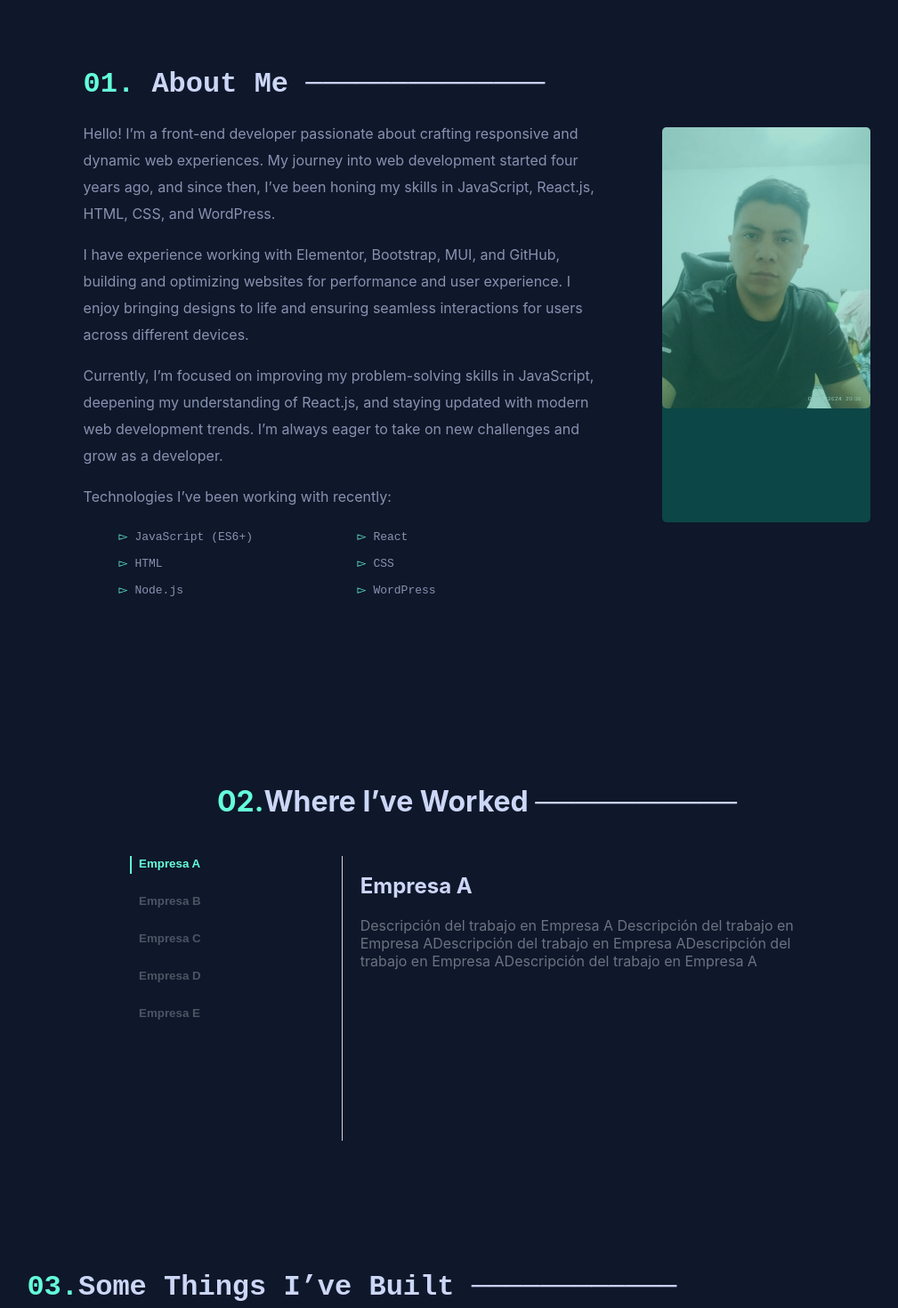
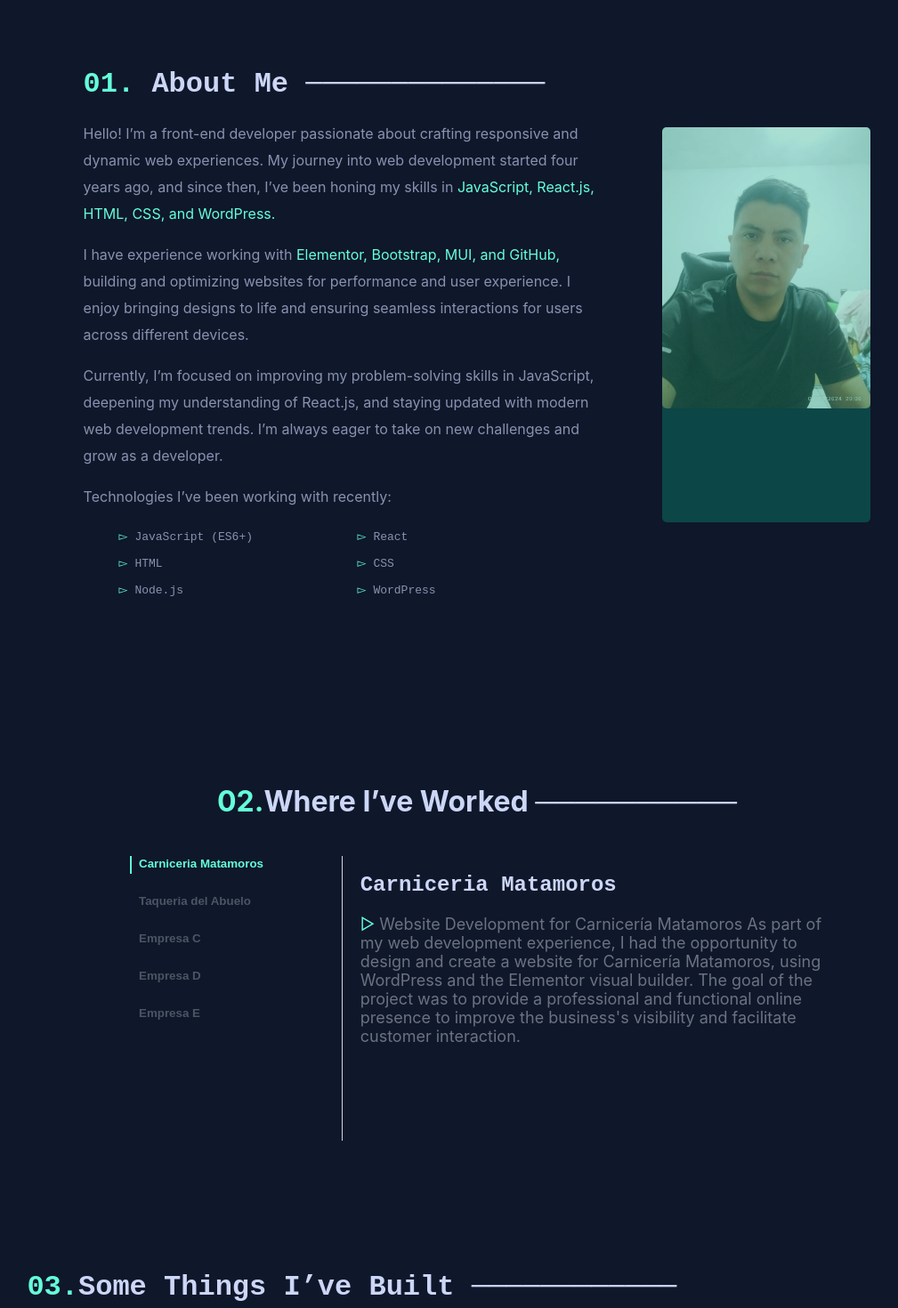
Before and after one commit to Xhan88/christianmq, a React (Vite) app: page / in a window 1280 px wide. Shown: the part 820-2290 px from the top of the page at 89% size, without its empty margins (104-1113 px from the left). Built offline with nearby package versions, Linux system fonts and the light colour scheme.

Commit message:
21-march-2025

```diff
--- a/src/AboutMe/AboutMe.jsx
+++ b/src/AboutMe/AboutMe.jsx
@@ -1,39 +1,3 @@
-// import "../../src/AboutMe.css"
-
-// const AboutMe = React.forwardRef((props, ref)) => {
-//   return (
-//     <div className="about-me-container">
-//      <div className="text-container">
-//       <h1 className="title-about"><span>01.</span> About Me  ──────────────</h1>
-//       <p>
-//       Hello! I’m a front-end developer passionate about crafting responsive and dynamic web experiences. My journey into web development started four years ago, and since then, I’ve been honing my skills in JavaScript, React.js, HTML, CSS, and WordPress.
-//       </p>
-//       <p>
-//       I have experience working with Elementor, Bootstrap, MUI, and GitHub, building and optimizing websites for performance and user experience. I enjoy bringing designs to life and ensuring seamless interactions for users across different devices.
-//       </p>
-//       <p>
-//       Currently, I’m focused on improving my problem-solving skills in JavaScript, deepening my understanding of React.js, and staying updated with modern web development trends. I’m always eager to take on new challenges and grow as a developer.
-//       </p>
-//       <p>Technologies I’ve been working with recently:</p>
-//       <ul className='order-list'>
-//         <li><span>▻</span>   JavaScript (ES6+)</li>
-//         <li><span>▻</span>   React</li>
-//         <li><span>▻</span>   HTML</li>
-//         <li><span>▻</span>   CSS</li>
-//         <li><span>▻</span>   Node.js</li>
-//         <li><span>▻</span>   WordPress</li>
-//       </ul>
-//       </div>
-//     <div className="img-container-chan">
-//         <img className='img-chan'src="./482.jpg" alt="" />
-//     </div>
-
-//     </div>
-
-//   );
-// };
-
-// export default AboutMe;
 
 
 import React from "react"; // Asegúrate de importar React
@@ -46,10 +10,10 @@ const AboutMe = React.forwardRef((props, ref) => {
       <div className="text-container">
         <h1 className="title-about"><span>01.</span> About Me  ──────────────</h1>
         <p>
-          Hello! I’m a front-end developer passionate about crafting responsive and dynamic web experiences. My journey into web development started four years ago, and since then, I’ve been honing my skills in JavaScript, React.js, HTML, CSS, and WordPress.
+          Hello! I’m a front-end developer passionate about crafting responsive and dynamic web experiences. My journey into web development started four years ago, and since then, I’ve been honing my skills in <span> JavaScript, React.js, HTML, CSS, and WordPress.</span>
         </p>
         <p>
-          I have experience working with Elementor, Bootstrap, MUI, and GitHub, building and optimizing websites for performance and user experience. I enjoy bringing designs to life and ensuring seamless interactions for users across different devices.
+          I have experience working with <span> Elementor, Bootstrap, MUI, and GitHub,</span>  building and optimizing websites for performance and user experience. I enjoy bringing designs to life and ensuring seamless interactions for users across different devices.
         </p>
         <p>
           Currently, I’m focused on improving my problem-solving skills in JavaScript, deepening my understanding of React.js, and staying updated with modern web development trends. I’m always eager to take on new challenges and grow as a developer.
--- a/src/Header/Header.jsx
+++ b/src/Header/Header.jsx
@@ -10,7 +10,8 @@ const Header = React.forwardRef((props, ref) => {
       </p>
       <h1 className="name">Christian Martínez.</h1>
       <h2 className="name-tex-section">I build things for the web.</h2>
-      <p className="description">I am a web developer with 4 years of experience in creating websites using Elementor, WordPress, GitHub, MUI, and Bootstrap. I have solid knowledge of HTML, CSS, JavaScript, and React.js. I am continuously improving my skills and learning new <span>technologies.</span></p>
+      <p className="description">I am a web developer with 4 years of experience in creating websites using <span> Elementor, WordPress, GitHub, MUI, and Bootstrap.</span> I have solid knowledge of
+      <span> HTML, CSS, JavaScript, and React.js.</span> I am continuously improving my skills and learning new <span>technologies.</span></p>
       <a
           href="https://github.com/Xhan88"
           target="_blank"
--- a/src/NavBar/NavBar.jsx
+++ b/src/NavBar/NavBar.jsx
@@ -182,7 +182,10 @@ const NavBar = ({ HeaderRef, aboutRef, workRef, projectsRef, contactRef }) => {
         <li onClick={() => contactRef.current.scrollIntoView({ behavior: "smooth" })}>
           <span>04.</span> Contact
         </li>
+        <a href="./MartinezCv.pdf" target="_blank" rel="noopener noreferrer">
         <button className="btn-navbar">Resume</button>
+        </a>
+
       </ol>
     </div>
   );
--- a/src/Trabajos/WorkExperience.css
+++ b/src/Trabajos/WorkExperience.css
@@ -61,12 +61,14 @@
     padding-left: 20px;
     border-left: .5px solid #d1d5db;
     height: 20rem;
+    font-size: 18px;
   }
 
-  .description2 h2 {
+  .work-title{
     font-size: 1.5rem;
     font-weight: bold;
     color: var(--light-color);
+    font-family:'SF Mono', 'Fira Code', 'Fira Mono', 'Roboto Mono', monospace;
   }
 
   .description2 p {
--- a/src/Trabajos/WorkExperience.jsx
+++ b/src/Trabajos/WorkExperience.jsx
@@ -1,61 +1,18 @@
-// import { useState } from "react";
-// import "./WorkExperience.css"; // Importamos los estilos
-
-// const experiences = [
-//   { id: 1, company: "Empresa A", description: "Descripción del trabajo en Empresa A Descripción del trabajo en Empresa ADescripción del trabajo en Empresa ADescripción del trabajo en Empresa ADescripción del trabajo en Empresa A" },
-//   { id: 2, company: "Empresa B", description: "Descripción del trabajo en Empresa B Descripción del trabajo en Empresa ADescripción del trabajo en Empresa ADescripción del trabajo en Empresa ADescripción del trabajo en Empresa ADescripción del trabajo en Empresa ADescripción del trabajo en Empresa A" },
-//   { id: 3, company: "Empresa C", description: "Descripción del trabajo en Empresa C Descripción del trabajo en Empresa ADescripción del trabajo en Empresa ADescripción del trabajo en Empresa ADescripción del trabajo en Empresa ADescripción del trabajo en Empresa ADescripción del trabajo en Empresa A" },
-//   { id: 4, company: "Empresa D", description: "Descripción del trabajo en Empresa DDescripción del trabajo en Empresa ADescripción del trabajo en Empresa ADescripción del trabajo en Empresa ADescripción del trabajo en Empresa A" },
-//   { id: 5, company: "Empresa E", description: "Descripción del trabajo en Empresa E" }
-// ];
-
-// export default function WorkExperience() {
-//   const [selectedId, setSelectedId] = useState(1);
-//   const itemHeight = 43;
-
-//   return (
-//     <>
-//     <div>
-//       <h1 className="works-02"><span>02.</span> Where I’ve Worked ──────────</h1>
-//     </div>
-//     <div className="experience-container">
-//       <div className="sidebar">
-//         <div className="vertical-line"></div>
-//         <div
-//           className="green-indicator"
-//           style={{ transform: `translateY(${(selectedId - 1) * itemHeight}px)` }}
-//         ></div>
-//         {experiences.map((exp) => (
-//           <button
-//             key={exp.id}
-//             className={`company-button ${selectedId === exp.id ? "active" : ""}`}
-//             onClick={() => setSelectedId(exp.id)}
-//           >
-//             {exp.company}
-//           </button>
-//         ))}
-//       </div>
-//       <div className="description2">
-//         <h2>{experiences.find((exp) => exp.id === selectedId).company}</h2>
-//         <p>{experiences.find((exp) => exp.id === selectedId).description}</p>
-//       </div>
-//     </div>
-//     </>
-//   );
-// }
 
 import { useState, forwardRef } from "react";
-import "./WorkExperience.css"; // Importamos los estilos
+import "./WorkExperience.css";
 
 const experiences = [
-  { id: 1, company: "Empresa A", description: "Descripción del trabajo en Empresa A Descripción del trabajo en Empresa ADescripción del trabajo en Empresa ADescripción del trabajo en Empresa ADescripción del trabajo en Empresa A" },
-  { id: 2, company: "Empresa B", description: "Descripción del trabajo en Empresa B Descripción del trabajo en Empresa ADescripción del trabajo en Empresa ADescripción del trabajo en Empresa ADescripción del trabajo en Empresa ADescripción del trabajo en Empresa ADescripción del trabajo en Empresa A" },
+  { id: 1, company: "Carniceria Matamoros", description: "Website Development for Carnicería Matamoros As part of my web development experience, I had the opportunity to design and create a website for Carnicería Matamoros, using WordPress and the Elementor visual builder. The goal of the project was to provide a professional and functional online presence to improve the business's visibility and facilitate customer interaction." },
+
+  { id: 2, company: "Taqueria del Abuelo", description: "Website Development for Taquería del Abuelo I developed a website for Taquería del Abuelo using WordPress and Elementor, with a responsive design that adapts to mobile devices, tablets, and computers. The site includes a product menu with the taqueria's menu options, an image gallery to showcase the dishes, and a contact form to facilitate customer interaction. I also integrated an interactive map to easily locate the taqueria. I added animations to enhance the visual experience and make navigation more dynamic." },
+
   { id: 3, company: "Empresa C", description: "Descripción del trabajo en Empresa C Descripción del trabajo en Empresa ADescripción del trabajo en Empresa ADescripción del trabajo en Empresa ADescripción del trabajo en Empresa ADescripción del trabajo en Empresa ADescripción del trabajo en Empresa A" },
   { id: 4, company: "Empresa D", description: "Descripción del trabajo en Empresa DDescripción del trabajo en Empresa ADescripción del trabajo en Empresa ADescripción del trabajo en Empresa ADescripción del trabajo en Empresa A" },
   { id: 5, company: "Empresa E", description: "Descripción del trabajo en Empresa E" }
 ];
 
-// Usamos forwardRef para permitir pasar una referencia desde el componente padre
+
 const WorkExperience = forwardRef((props, ref) => {
   const [selectedId, setSelectedId] = useState(1);
   const itemHeight = 43;
@@ -83,8 +40,9 @@ const WorkExperience = forwardRef((props, ref) => {
           ))}
         </div>
         <div className="description2">
-          <h2>{experiences.find((exp) => exp.id === selectedId).company}</h2>
-          <p>{experiences.find((exp) => exp.id === selectedId).description}</p>
+          <h2 className="work-title">{experiences.find((exp) => exp.id === selectedId).company}</h2>
+          <p>
+            <span>  ▻ </span>{experiences.find((exp) => exp.id === selectedId).description}</p>
         </div>
       </div>
     </>
```
Also changed, not shown: 1 other file (tests, documents, lock files or other folders).
